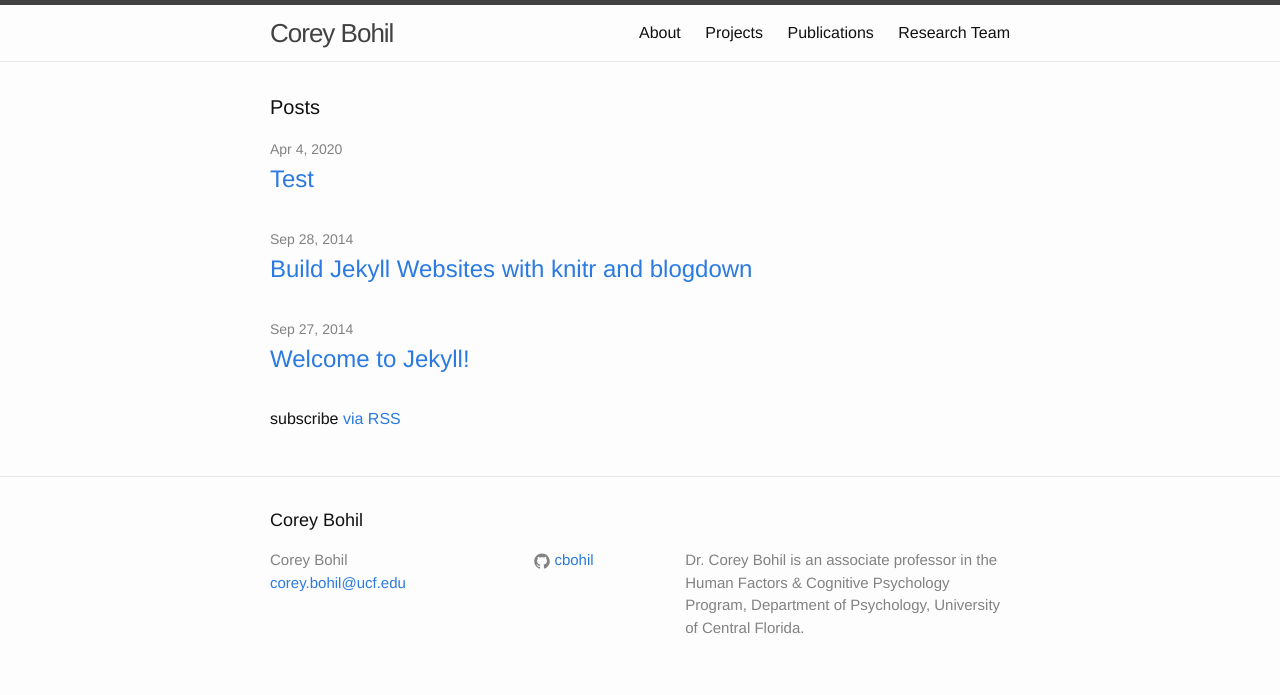
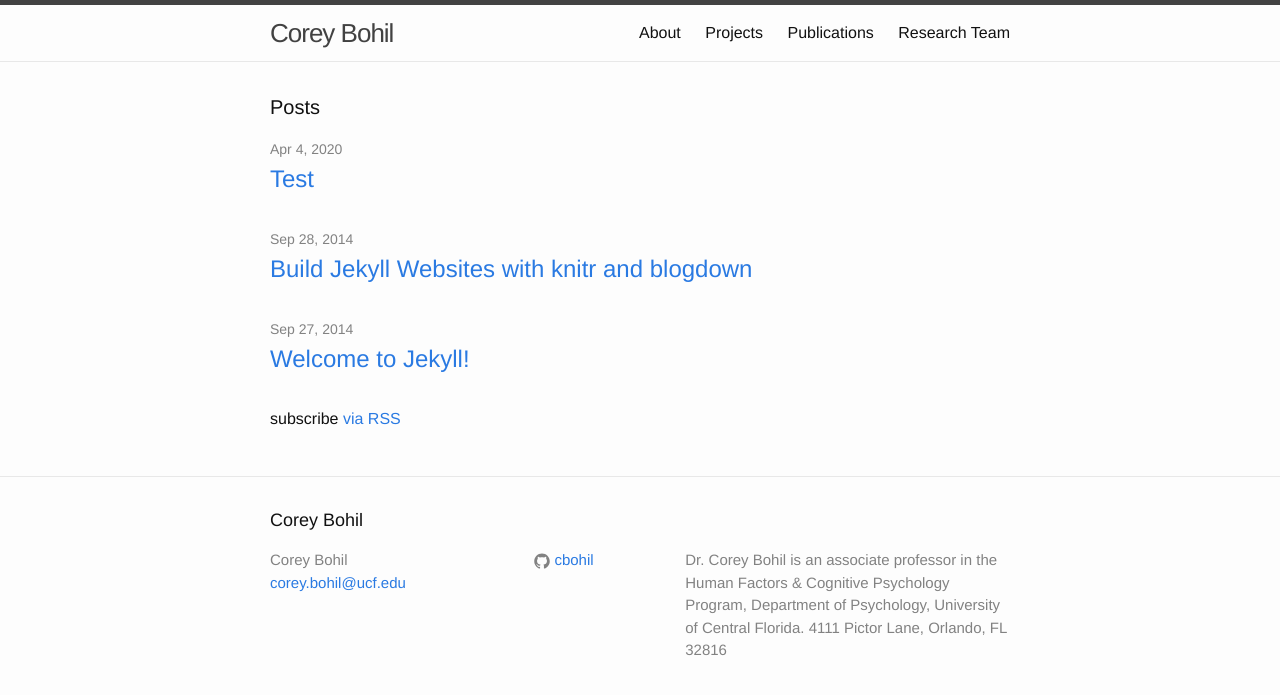
Before and after one commit to cbohil/cbohil.github.io, a Jekyll site: the page built from index.html, in a window 1280 px wide. Shown: the top 695 px of the page. Built offline with Jekyll 4.4.1, drawn with Linux system fonts in a browser that asks for light colours.

Commit message:
config.yml details update

```diff
--- a/_config.yml
+++ b/_config.yml
@@ -2,7 +2,9 @@
 title: Corey Bohil
 email: corey.bohil@ucf.edu
 description: > # this means to ignore newlines until "baseurl:"
-  Dr. Corey Bohil is an associate professor in the Human Factors & Cognitive Psychology Program, Department of Psychology, University of Central Florida.
+  Dr. Corey Bohil is an associate professor in the Human Factors & Cognitive
+  Psychology Program, Department of Psychology, University of Central Florida.
+  4111 Pictor Lane, Orlando, FL 32816
 url: "http://cbohil.github.io/" # the base hostname & protocol for your site
 
 github_username:  cbohil
```
